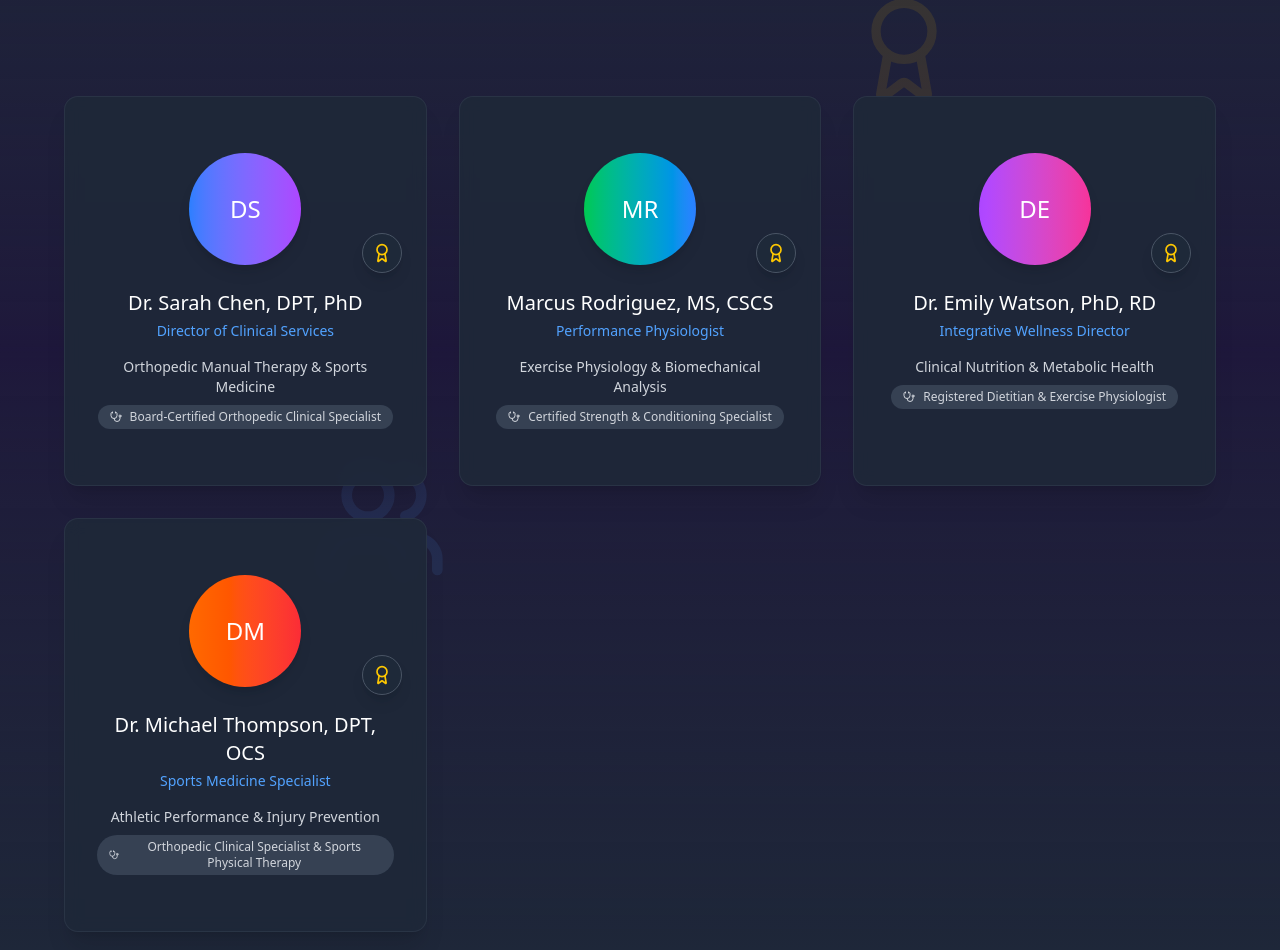
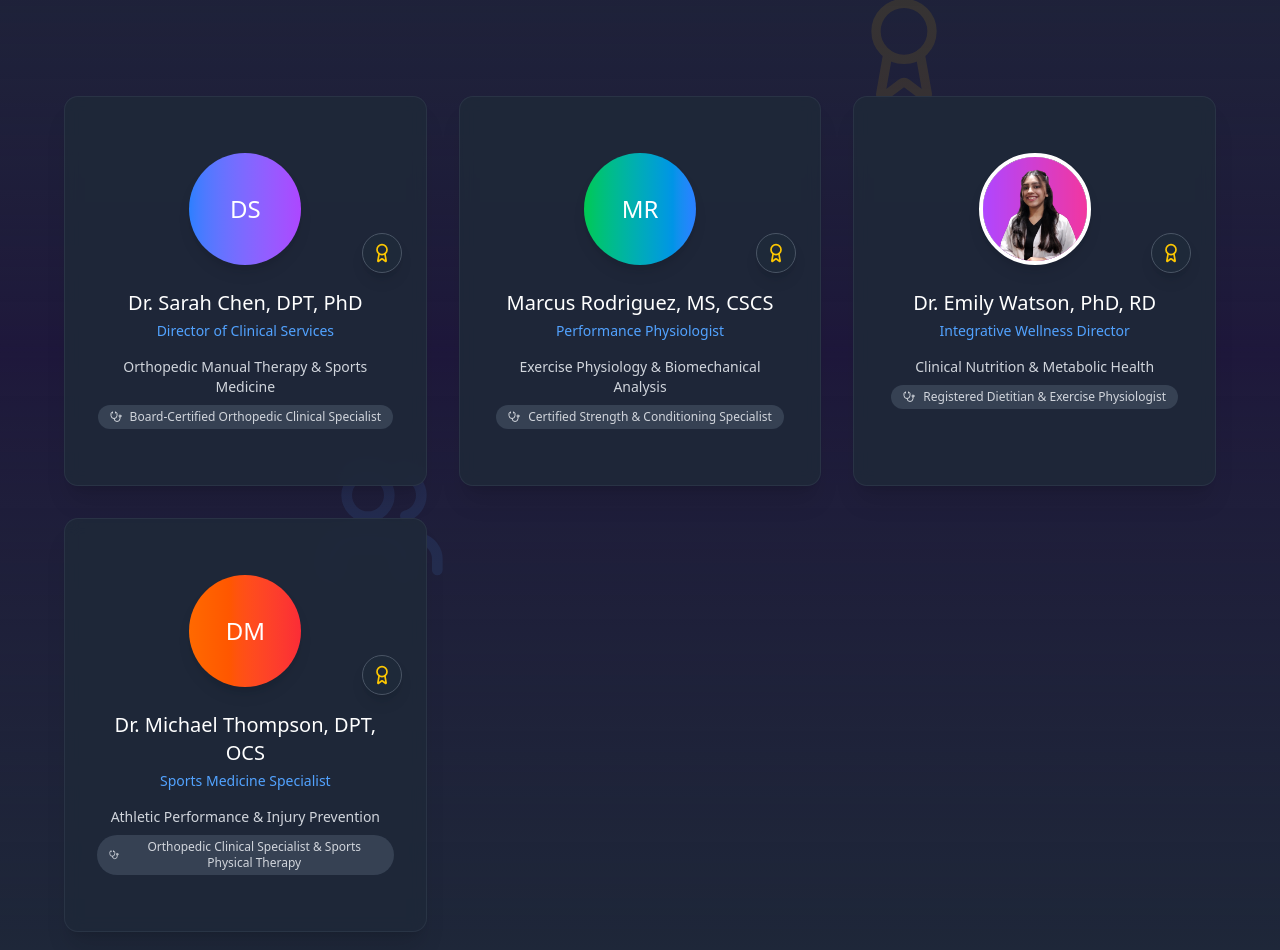
Before and after one commit to juwajpeg/physiogendark, a Next.js app: page / in a window 1280 px wide. Shown: the part 3452-4402 px from the top of the page. Built offline with nearby package versions, Linux system fonts and the light colour scheme.

Commit message:
Show Dr. Emily Watson's image in clinical team section if image property is present

```diff
--- a/src/app/page.tsx
+++ b/src/app/page.tsx
@@ -169,6 +169,7 @@ export default function PhysiogenFit() {
       specialty: "Clinical Nutrition & Metabolic Health",
       credentials: "Registered Dietitian & Exercise Physiologist",
       gradient: "from-purple-500 to-pink-500",
+      image: "/bisma.svg",
     },
     {
       name: "Dr. Michael Thompson, DPT, OCS",
@@ -684,11 +685,19 @@ export default function PhysiogenFit() {
                   />
                   <CardContent className="p-8 text-center space-y-6 relative z-10">
                     <div className="relative">
-                      <div
-                        className={`w-28 h-28 bg-gradient-to-r ${clinician.gradient} rounded-full mx-auto transition-all duration-300 group-hover:scale-110 flex items-center justify-center text-white text-2xl font-light shadow-lg`}
-                      >
-                        {clinician.name.split(" ")[0].charAt(0) + clinician.name.split(" ")[1].charAt(0)}
-                      </div>
+                      {clinician.image ? (
+                        <img
+                          src={clinician.image}
+                          alt={clinician.name}
+                          className="w-28 h-28 rounded-full object-cover mx-auto border-4 border-white shadow-lg group-hover:scale-110 transition-all duration-300"
+                        />
+                      ) : (
+                        <div
+                          className={`w-28 h-28 bg-gradient-to-r ${clinician.gradient} rounded-full mx-auto transition-all duration-300 group-hover:scale-110 flex items-center justify-center text-white text-2xl font-light shadow-lg`}
+                        >
+                          {clinician.name.split(" ")[0].charAt(0) + clinician.name.split(" ")[1].charAt(0)}
+                        </div>
+                      )}
                       <div className="absolute -bottom-2 -right-2 w-10 h-10 bg-gray-800 rounded-full flex items-center justify-center shadow-lg border border-gray-600">
                         <Award className="h-5 w-5 text-yellow-400" />
                       </div>
```
Also changed, not shown: public/Bisma.svg (added).
